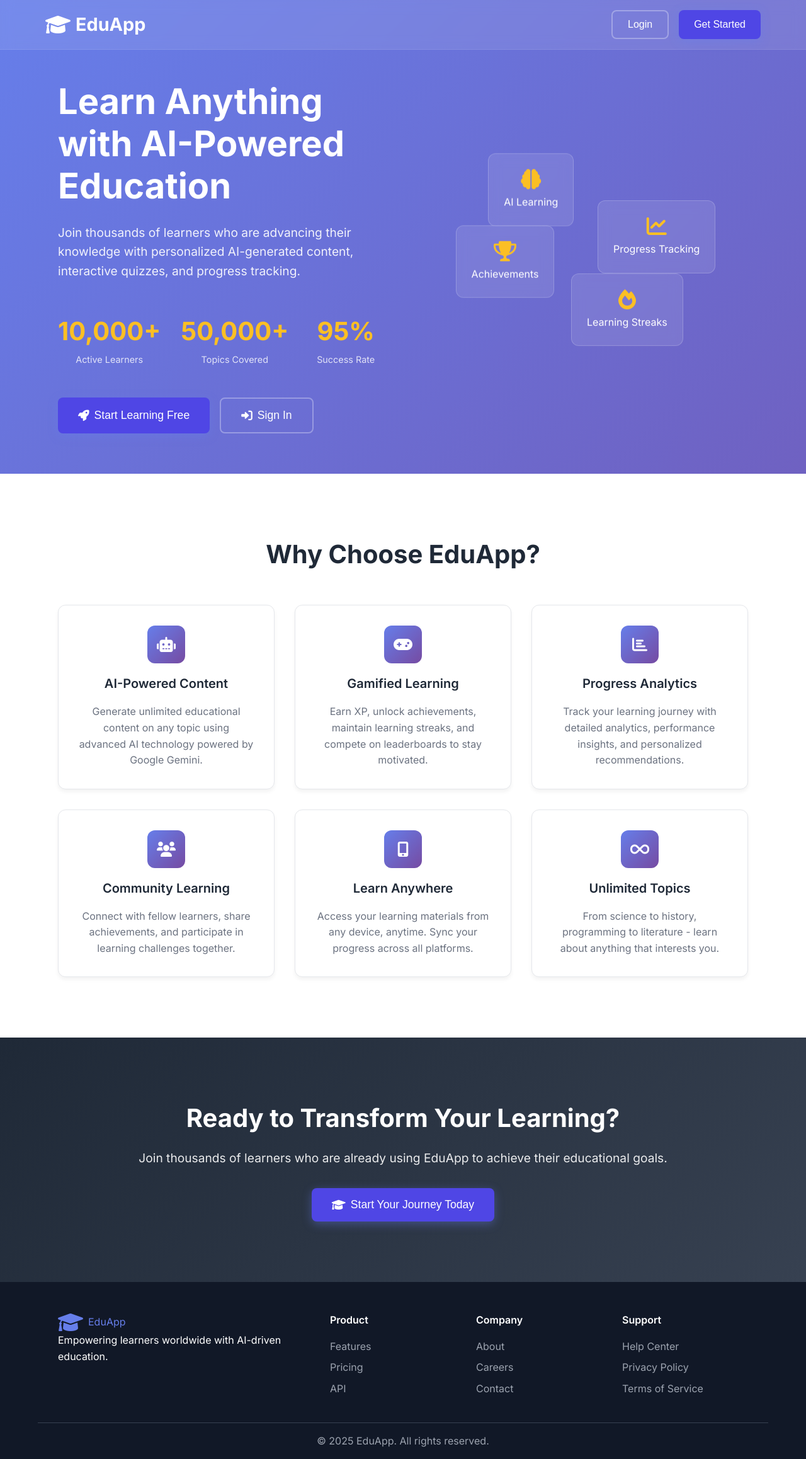
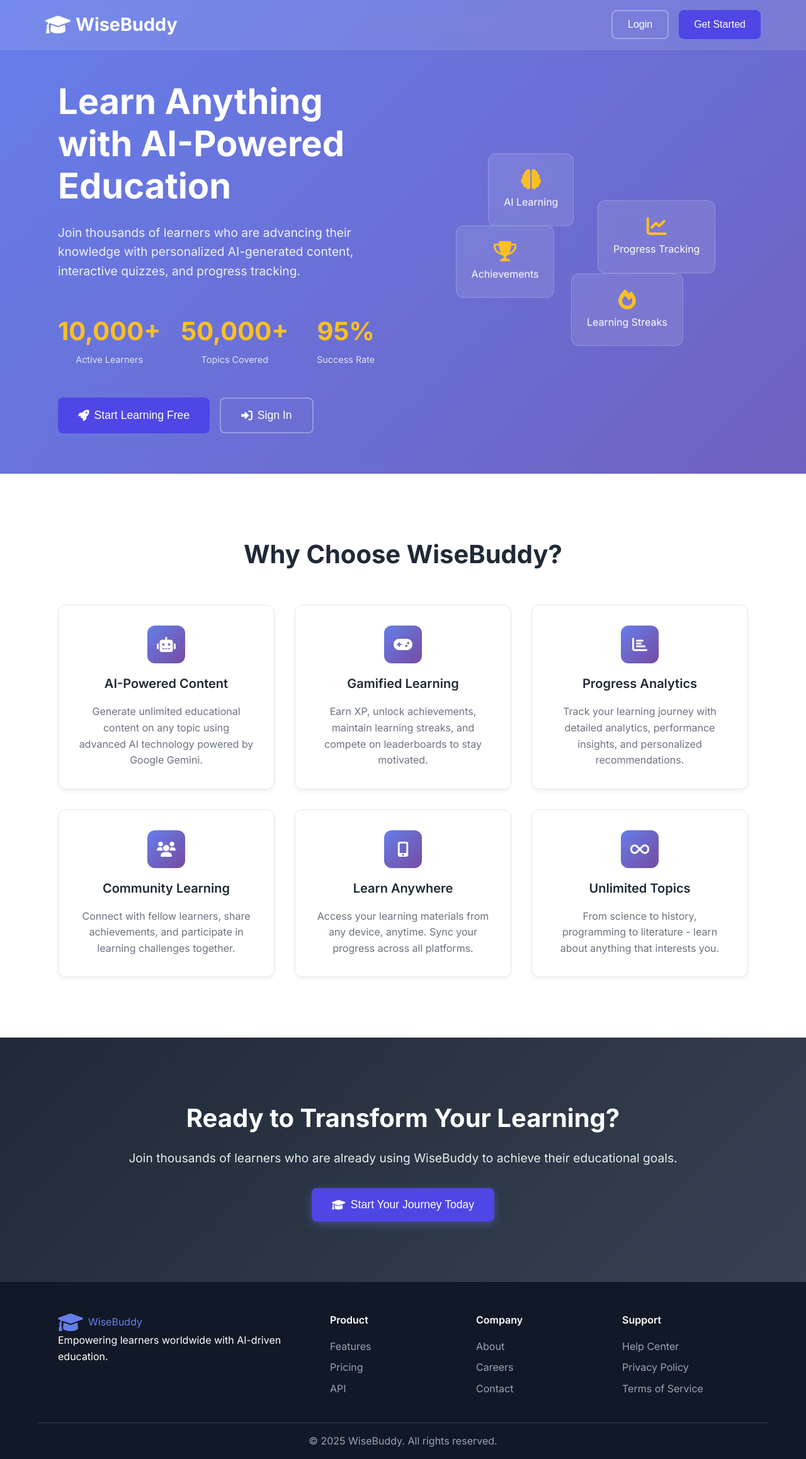
Before and after one commit to barada02/education-app_Mongodb_express, a website: page frontend/index.html in a window 1280 px wide. Shown: the whole page at 63% size. Drawn offline with Linux system fonts and the light colour scheme; no server answers.

Commit message:
name changed

```diff
--- a/frontend/dashboard.js
+++ b/frontend/dashboard.js
@@ -169,7 +169,7 @@
             <i class="fas fa-info"></i>
           </div>
           <div class="activity-content">
-            <div class="activity-title">Welcome to EduApp!</div>
+            <div class="activity-title">Welcome to WiseBuddy!</div>
             <div class="activity-desc">Start learning by generating your first quiz</div>
           </div>
           <div class="activity-time">Just now</div>
--- a/frontend/index.html
+++ b/frontend/index.html
@@ -3,7 +3,7 @@
 <head>
     <meta charset="UTF-8">
     <meta name="viewport" content="width=device-width, initial-scale=1.0">
-    <title>EduApp - Learn with AI</title>
+    <title>WiseBuddy - Learn with AI</title>
     <link rel="stylesheet" href="styles.css">
     <link rel="stylesheet" href="auth.css">
     <link href="https://fonts.googleapis.com/css2?family=Inter:wght@300;400;500;600;700&display=swap" rel="stylesheet">
@@ -17,7 +17,7 @@
             <div class="container">
                 <div class="logo">
                     <i class="fas fa-graduation-cap"></i>
-                    <h1>EduApp</h1>
+                    <h1>WiseBuddy</h1>
                 </div>
                 <nav class="landing-nav">
                     <button class="btn btn-outline" id="loginBtn">Login</button>
@@ -85,7 +85,7 @@
         <!-- Features Section -->
         <section class="features-section">
             <div class="container">
-                <h2>Why Choose EduApp?</h2>
+                <h2>Why Choose WiseBuddy?</h2>
                 <div class="features-grid">
                     <div class="feature-card">
                         <div class="feature-icon">
@@ -138,7 +138,7 @@
             <div class="container">
                 <div class="cta-content">
                     <h2>Ready to Transform Your Learning?</h2>
-                    <p>Join thousands of learners who are already using EduApp to achieve their educational goals.</p>
+                    <p>Join thousands of learners who are already using WiseBuddy to achieve their educational goals.</p>
                     <button class="btn btn-primary btn-large" id="ctaRegisterBtn">
                         <i class="fas fa-graduation-cap"></i>
                         Start Your Journey Today
@@ -154,7 +154,7 @@
                     <div class="footer-section">
                         <div class="logo">
                             <i class="fas fa-graduation-cap"></i>
-                            <span>EduApp</span>
+                            <span>WiseBuddy</span>
                         </div>
                         <p>Empowering learners worldwide with AI-driven education.</p>
                     </div>
@@ -184,7 +184,7 @@
                     </div>
                 </div>
                 <div class="footer-bottom">
-                    <p>&copy; 2025 EduApp. All rights reserved.</p>
+                    <p>&copy; 2025 WiseBuddy. All rights reserved.</p>
                 </div>
             </div>
         </footer>
@@ -223,7 +223,7 @@
             <!-- Register Form -->
             <div id="registerForm" class="auth-form" style="display: none;">
                 <div class="auth-header">
-                    <h2>Join EduApp</h2>
+                    <h2>Join WiseBuddy</h2>
                     <p>Create your account and start learning today</p>
                 </div>
                 <form id="registerFormElement">
```
Also changed, not shown: frontend/app.html (+2 -2 lines), frontend/dashboard.html (+2 -2 lines).
